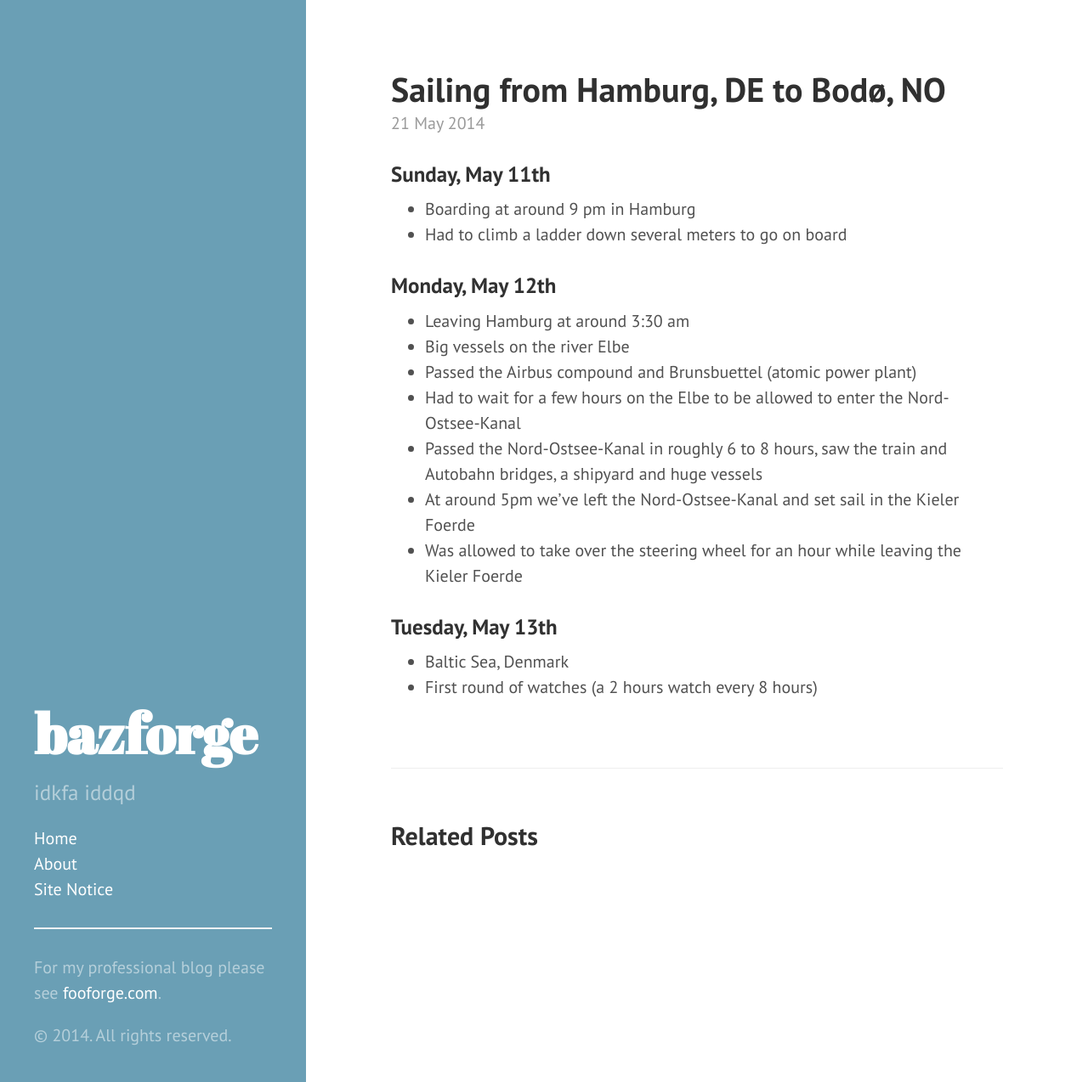
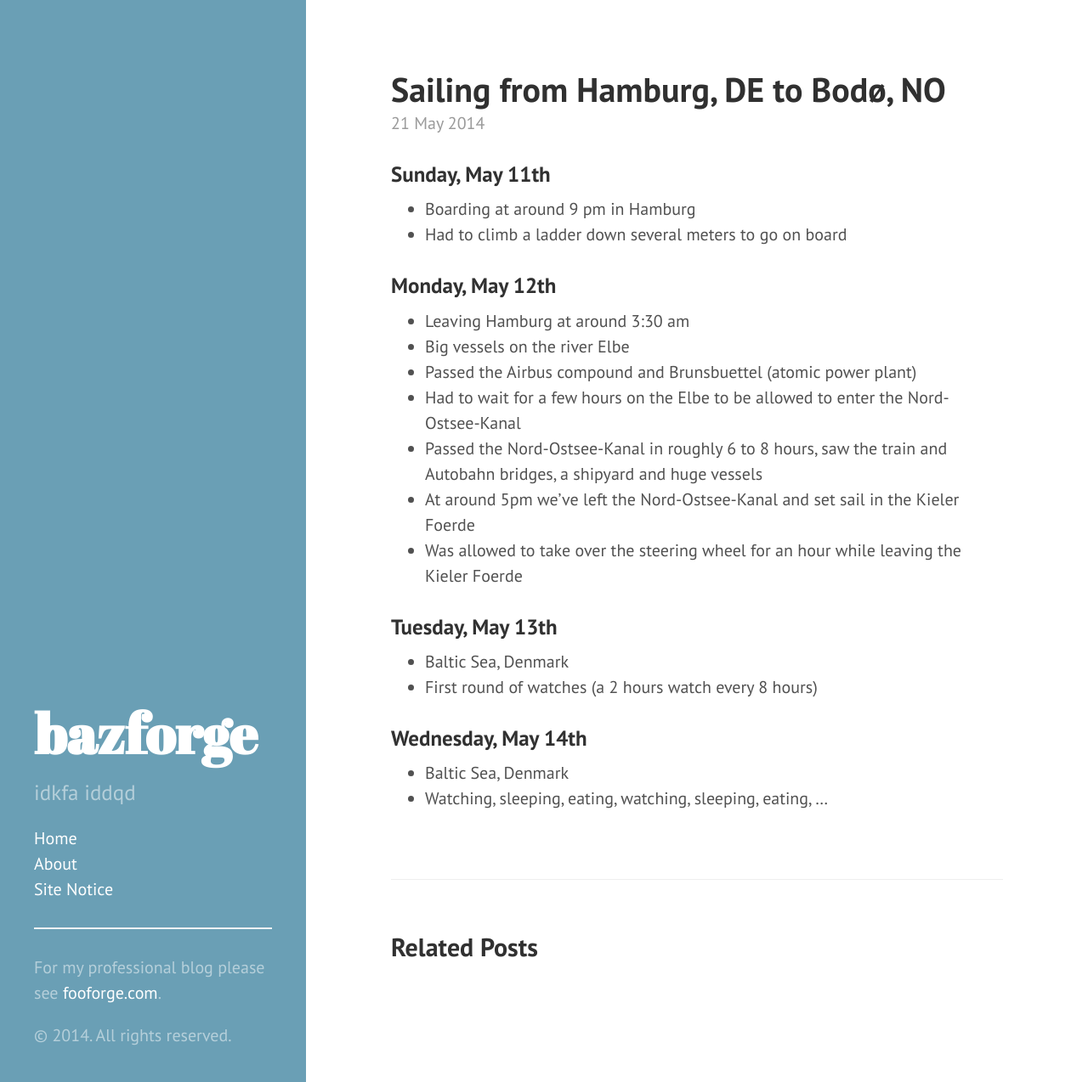
Before and after one commit to fooforge/bazforge.com, a Jekyll site: the page built from _posts/2014-05-21-Sailing-from-Hamburg-to-Bodo.md, in a window 1280 px wide and 1274 px high. Shown: the whole window at 85% size. Built offline with Jekyll 4.4.1, drawn with Linux system fonts in a browser that asks for light colours; Markdown is read by kramdown in place of the engine named in the settings.

Commit message:
Extend the sailing trip post

```diff
--- a/_posts/2014-05-21-Sailing-from-Hamburg-to-Bodo.md
+++ b/_posts/2014-05-21-Sailing-from-Hamburg-to-Bodo.md
@@ -24,3 +24,8 @@ categories: vacation
 
 * Baltic Sea, Denmark
 * First round of watches (a 2 hours watch every 8 hours)
+
+### Wednesday, May 14th
+
+* Baltic Sea, Denmark
+* Watching, sleeping, eating, watching, sleeping, eating, ...
```
